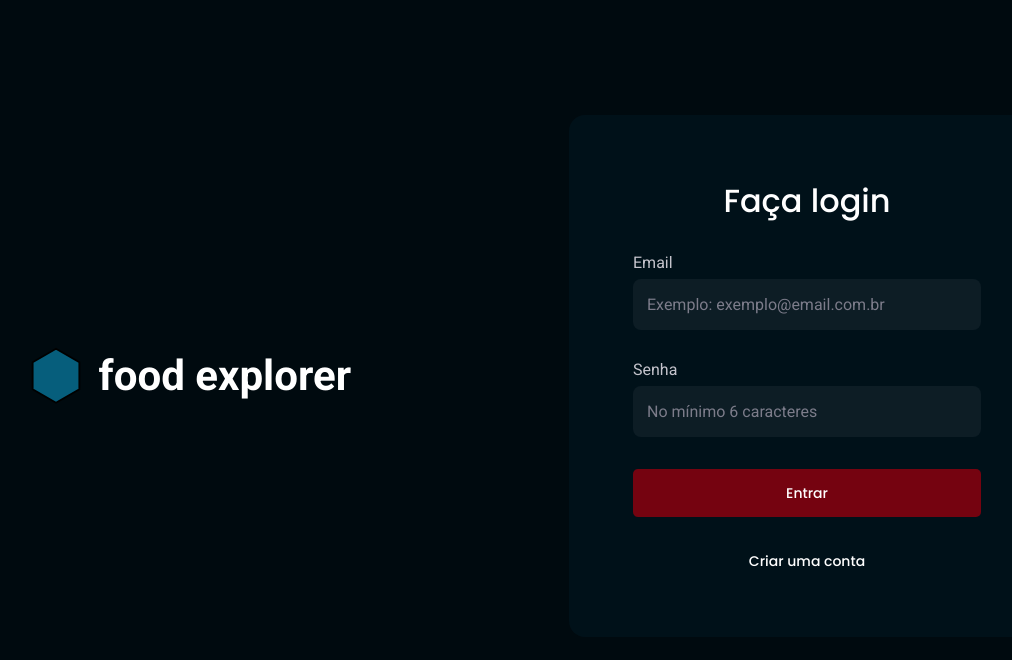
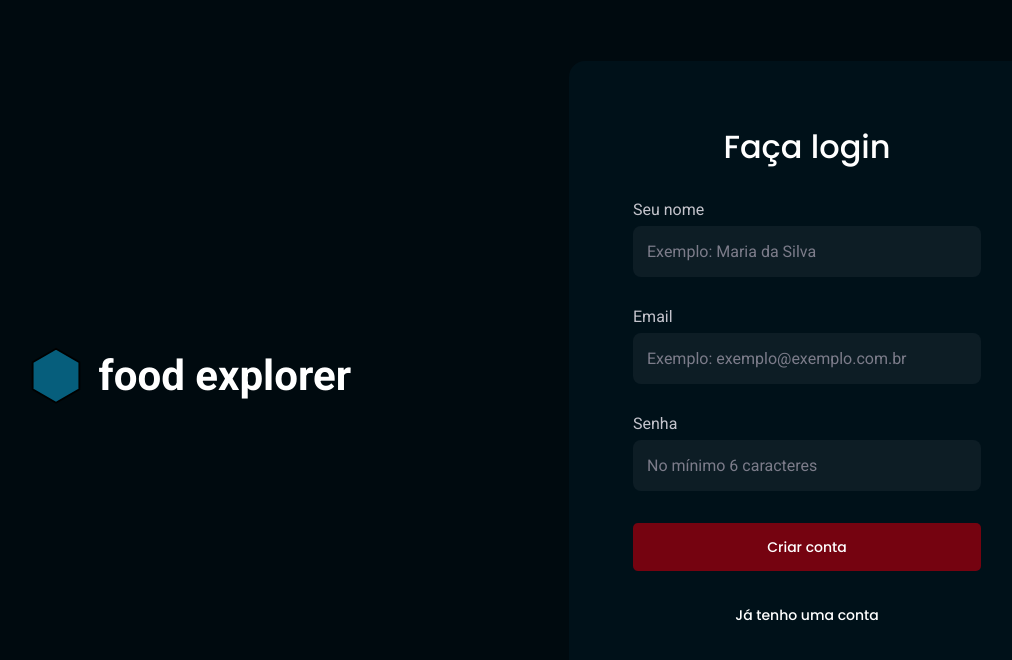
Before and after one commit to arauujo/foodexplorer-ui, a React (Vite) app: page /register in a window 1280 px wide. Before the commit this address led to /. Shown: the top 660 px of the page, without its empty margins (127-1139 px from the left). Built offline with nearby package versions, Linux system fonts and the light colour scheme.

Commit message:
add registration route to AuthRoutes for SignUp page

```diff
--- a/src/routes/auth.routes.jsx
+++ b/src/routes/auth.routes.jsx
@@ -1,10 +1,12 @@
 import { Routes, Route, Navigate } from "react-router-dom";
 import { SignIn } from "../pages/SignIn";
+import { SignUp } from "../pages/SignUp";
 
 export function AuthRoutes() {
   return (
     <Routes>
       <Route path="/" element={<SignIn />} />
+      <Route path="/register" element={<SignUp />} />
       <Route path="*" element={<Navigate to="/" />} />
     </Routes>
   );
```
